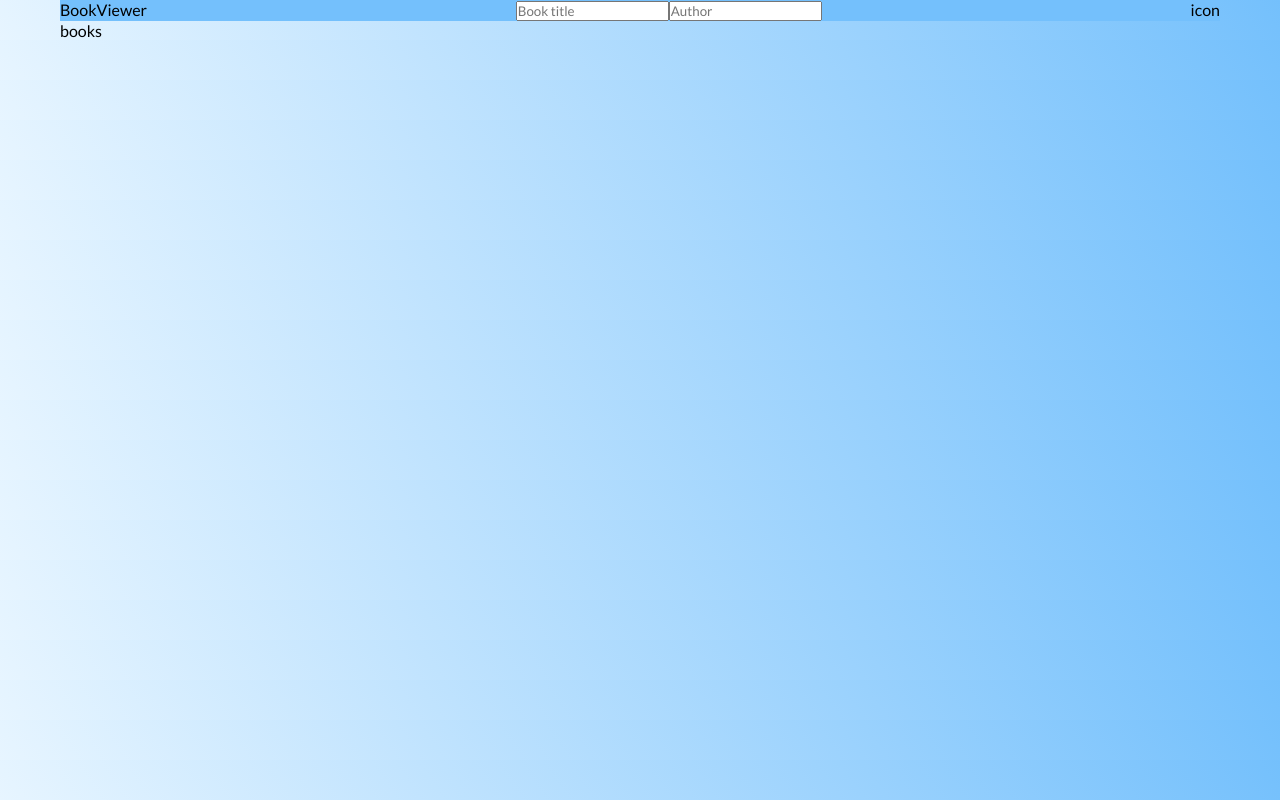
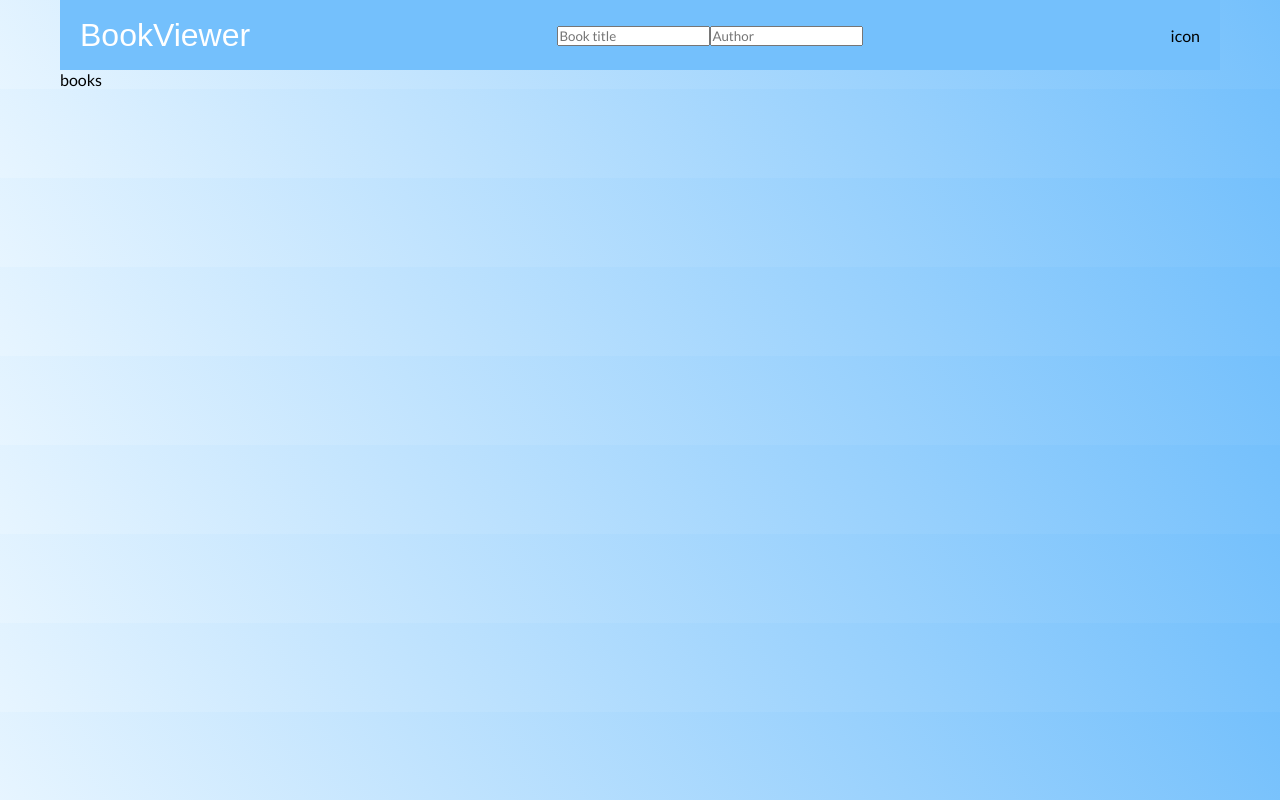
Before and after one commit to domenmerhar/book-viewer, a React (Vite) app: page /books in a window 1280 px wide. Built offline with nearby package versions, Linux system fonts and the light colour scheme; a web font is replaced by a local one.

Commit message:
Update Layout.tsx; Styling

```diff
--- a/src/Layout.tsx
+++ b/src/Layout.tsx
@@ -1,18 +1,22 @@
 import { Outlet } from "react-router-dom";
 import styled from "styled-components";
+import { Logo } from "./utils/Logo";
 
 const StyledNavbar = styled.nav`
   background-color: var(--blue-3);
+  display: flex;
+  align-items: center;
+  justify-content: space-between;
 
-  display: flex;
-  justify-content: space-between;
+  height: 70px;
+  padding: 0 20px;
 `;
 
 export const Layout = () => {
   return (
     <>
       <StyledNavbar>
-        <p>BookViewer</p>
+        <Logo />
         <div>
           <input type="text" placeholder="Book title" />
           <input type="text" placeholder="Author" />
```
